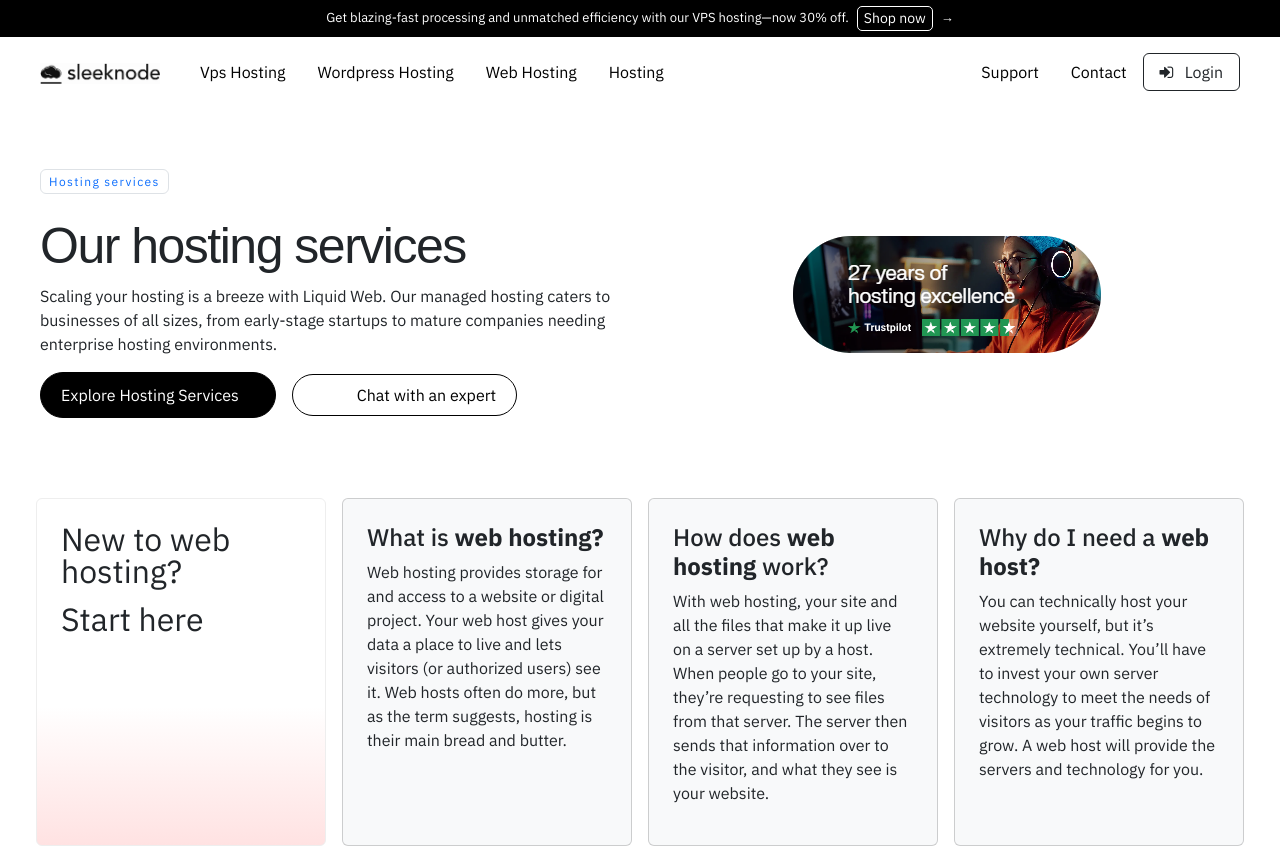
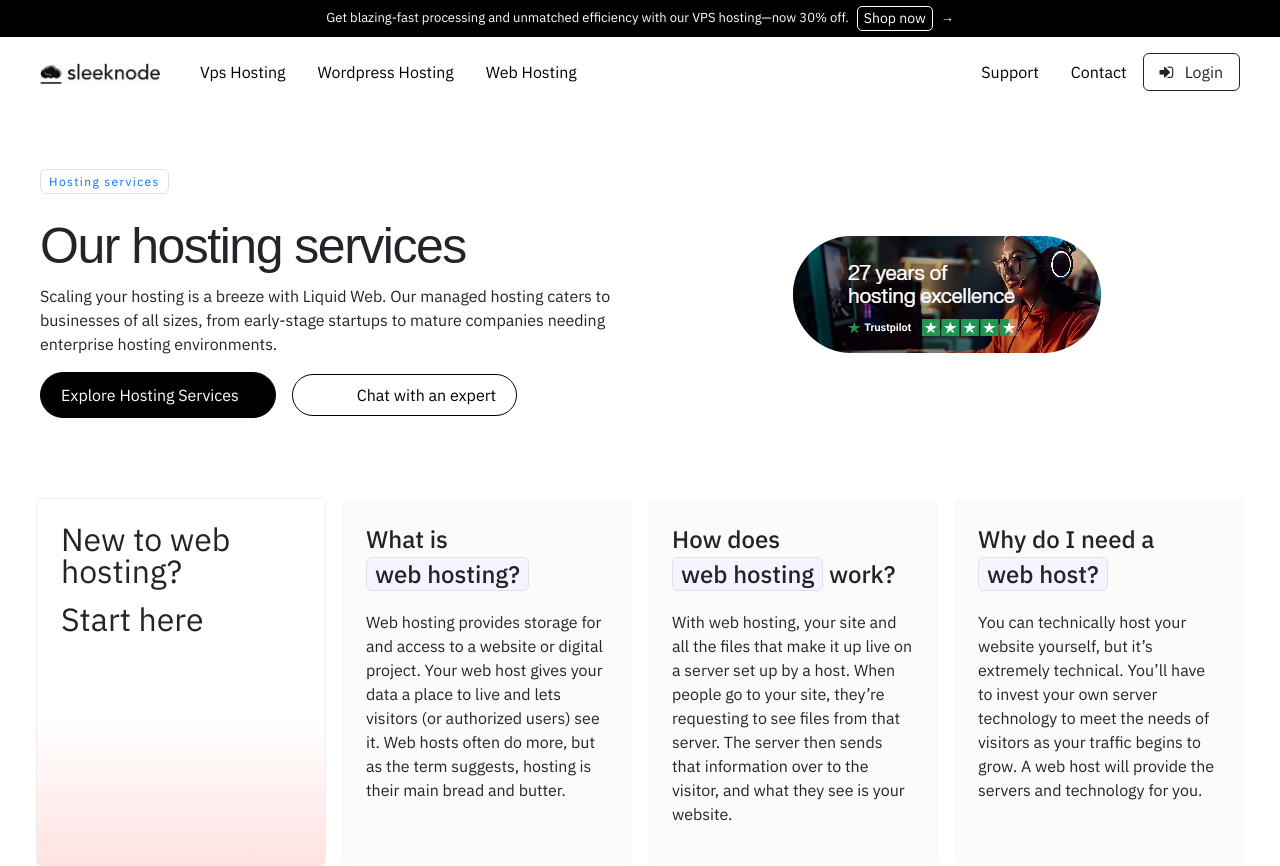
Before and after one commit to madhursharma026/liquidweb-clone, a Next.js app: page /hosting in a window 1280 px wide. Shown: the top 866 px of the page. Built offline with nearby package versions, Linux system fonts and the light colour scheme; grey boxes are pictures that could not be loaded.

Commit message:
Updated!

```diff
--- a/components/Header/index.js
+++ b/components/Header/index.js
@@ -51,22 +51,19 @@ const Header = () => {
 
           <Navbar.Collapse id="navbar-menu">
             <Nav className="me-auto ms-4 d-lg-block d-none">
-              {[
-                'vps-hosting',
-                'wordpress-hosting',
-                'web-hosting',
-                'hosting',
-              ].map((path) => (
+              {['vps-hosting', 'wordpress-hosting', 'web-hosting'].map(
+                (path) => (
                   <Link
                     key={path}
                     href={`/${path}`}
-                  className="px-xl-3 px-2 text-decoration-none text-black"
+                    className="px-3 text-decoration-none text-black"
                   >
                     {path
                       .replace('-', ' ')
                       .replace(/\b\w/g, (c) => c.toUpperCase())}
                   </Link>
-              ))}
+                )
+              )}
             </Nav>
           </Navbar.Collapse>
 
@@ -75,7 +72,7 @@ const Header = () => {
               <Link
                 key={item}
                 href={`#${item}`}
-                className="px-xl-3 px-2 text-decoration-none text-black"
+                className="px-3 text-decoration-none text-black"
               >
                 {item}
               </Link>
@@ -113,7 +110,6 @@ const Header = () => {
               'vps-hosting',
               'wordpress-hosting',
               'web-hosting',
-              'hosting',
               'Support',
               'Contact',
             ].map((path) => (
--- a/components/Homepage/Section1.js
+++ b/components/Homepage/Section1.js
@@ -26,8 +26,8 @@ export default function Section1() {
   }
 
   const scrollToPricing = () => {
-    const pricingSection = localStorage.getItem('pricingSection')
-    if (pricingSection) window.scrollTo(0, Number(pricingSection))
+    const homePricingSection = localStorage.getItem('homePricingSection')
+    if (homePricingSection) window.scrollTo(0, Number(homePricingSection))
   }
 
   return (
--- a/components/Homepage/Section2.js
+++ b/components/Homepage/Section2.js
@@ -10,7 +10,7 @@ const Section2 = () => {
   useEffect(() => {
     if (myRef.current) {
       // Store the offset top value adjusted by 150 pixels in localStorage
-      localStorage.setItem('pricingSection', myRef.current.offsetTop - 150)
+      localStorage.setItem('homePricingSection', myRef.current.offsetTop - 150)
     }
   }, [])
 
@@ -23,6 +23,7 @@ const Section2 = () => {
       cardDescription: 'For raw power and control',
       price: '39.50',
       buttonText: 'Web',
+      buttonURL: 'web-hosting',
       features: [
         'Unlimited Websites',
         '400,000 Visits Monthly',
@@ -41,6 +42,7 @@ const Section2 = () => {
       cardDescription: 'Best hosting for scalability and reliability',
       price: '5.25',
       buttonText: 'Wordpress',
+      buttonURL: 'wordpress-hosting',
       features: [
         'Free staging sites',
         '1-250 sites',
@@ -57,6 +59,7 @@ const Section2 = () => {
       cardDescription: 'Best web hosting for flexibility and affordability',
       price: '23.40',
       buttonText: 'VPS',
+      buttonURL: 'vps-hosting',
       features: [
         'Linux & Windows',
         'Fully or self-managed',
--- a/components/Homepage/Section7.js
+++ b/components/Homepage/Section7.js
@@ -1,3 +1,4 @@
+import Link from 'next/link'
 import CommonStyle from '../../styles/commomStyle.module.css'
 import styles from '../../styles/Homepage/Homepage.module.css'
 
@@ -37,12 +38,13 @@ const Section7 = () => {
                     hosting services or transitioning from your current host
                     stress-free.
                   </p>
-                  <button
+                  <Link
+                    href="hosting"
                     type="button"
                     className="btn btn-light rounded-pill mt-3"
                   >
                     Explore All Hosting
-                  </button>
+                  </Link>
                   <button
                     type="button"
                     className="btn btn-outline-dark text-white ms-3 rounded-pill mt-3"
--- a/components/Hosting/Section2.js
+++ b/components/Hosting/Section2.js
@@ -20,10 +20,19 @@ export default function Section2() {
           </div>
         </div>
         <div className="col-lg-3 col-md-6 mt-lg-0 mt-3 px-2">
-          <div class="card p-2 h-100 bg-light">
+          <div
+            class="card p-2 h-100"
+            style={{ background: '#FCFBFA', border: 0 }}
+          >
             <div class="card-body">
-              <h4>
-                What is <b>web hosting?</b>
+              <h4 style={{ lineHeight: '35px', minHeight: '80px' }}>
+                What is{' '}
+                <span
+                  className="px-2 rounded border"
+                  style={{ background: '#F5F4FF', whiteSpace: 'nowrap' }}
+                >
+                  web hosting?
+                </span>
               </h4>
               <p>
                 Web hosting provides storage for and access to a website or
@@ -36,10 +45,20 @@ export default function Section2() {
           </div>
         </div>
         <div className="col-lg-3 col-md-6 mt-lg-0 mt-3 px-2">
-          <div class="card p-2 h-100 bg-light">
+          <div
+            class="card p-2 h-100"
+            style={{ background: '#FCFBFA', border: 0 }}
+          >
             <div class="card-body">
-              <h4>
-                How does <b>web hosting</b> work?
+              <h4 style={{ lineHeight: '35px', minHeight: '80px' }}>
+                How does{' '}
+                <span
+                  className="px-2 rounded border"
+                  style={{ background: '#F5F4FF', whiteSpace: 'nowrap' }}
+                >
+                  web hosting
+                </span>{' '}
+                work?
               </h4>
               <p>
                 With web hosting, your site and all the files that make it up
@@ -52,10 +71,19 @@ export default function Section2() {
           </div>
         </div>
         <div className="col-lg-3 col-md-6 mt-lg-0 mt-3 px-2">
-          <div class="card p-2 h-100 bg-light">
+          <div
+            class="card p-2 h-100"
+            style={{ background: '#FCFBFA', border: 0 }}
+          >
             <div class="card-body">
-              <h4>
-                Why do I need a <b>web host?</b>
+              <h4 style={{ lineHeight: '35px', minHeight: '80px' }}>
+                Why do I need a{' '}
+                <span
+                  className="px-2 rounded border"
+                  style={{ background: '#F5F4FF', whiteSpace: 'nowrap' }}
+                >
+                  web host?
+                </span>
               </h4>
               <p>
                 You can technically host your website yourself, but it’s
--- a/components/sharedHosting/Section1.js
+++ b/components/sharedHosting/Section1.js
@@ -3,6 +3,10 @@ import CommonStyle from '../../styles/commomStyle.module.css'
 import styles from '../../styles/VpsHosting/VpsHosting.module.css'
 
 export default function Section1() {
+  const scrollToPricing = () => {
+    const webPricingSection = localStorage.getItem('webPricingSection')
+    if (webPricingSection) window.scrollTo(0, Number(webPricingSection))
+  }
   return (
     <div className="p-0">
       <div className={styles.contentContainer}>
@@ -38,6 +42,7 @@ export default function Section1() {
               </div>
               <button
                 className={`rounded-pill text-center mt-4 ${styles.customButton}`}
+                onClick={scrollToPricing}
               >
                 Explore Shared Hosting{' '}
                 <span className={styles.hiddenArrow}>→</span>
```
Also changed, not shown: components/Homepage/components/Pricing.js (+6 -3 lines), components/VpsHosting/Section1.js (+6 -0 lines), components/VpsHosting/Section2.js (+11 -1 lines), components/WordpressHosting/Section1.js (+9 -0 lines), components/WordpressHosting/Section2.js (+13 -1 lines), components/sharedHosting/Section2.js (+10 -1 lines). Lines whose indentation alone changed are shown as unchanged.
